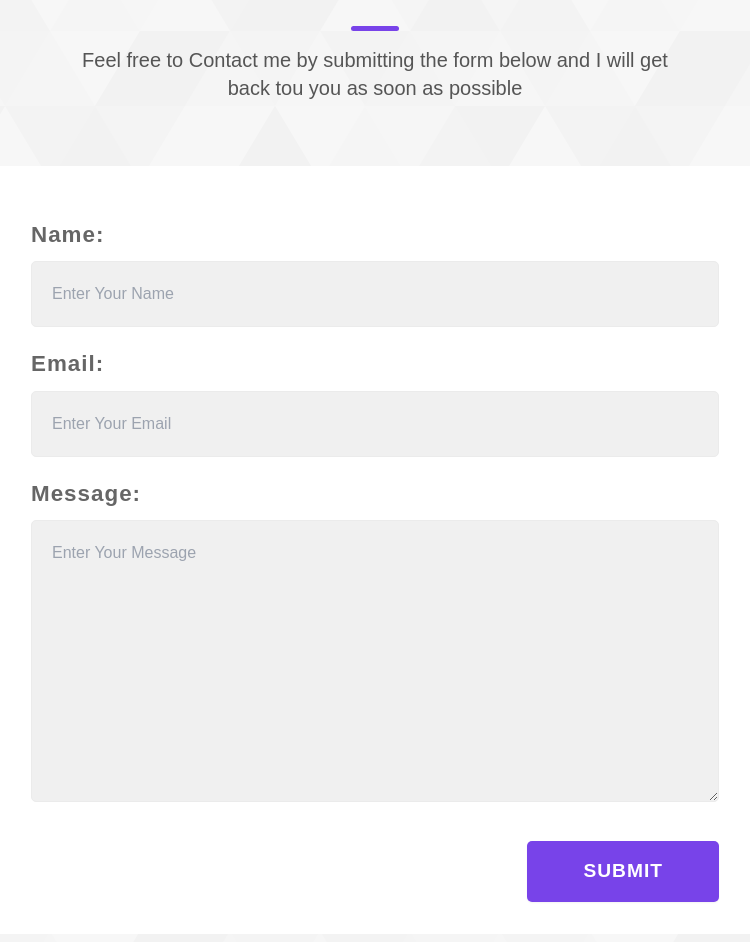
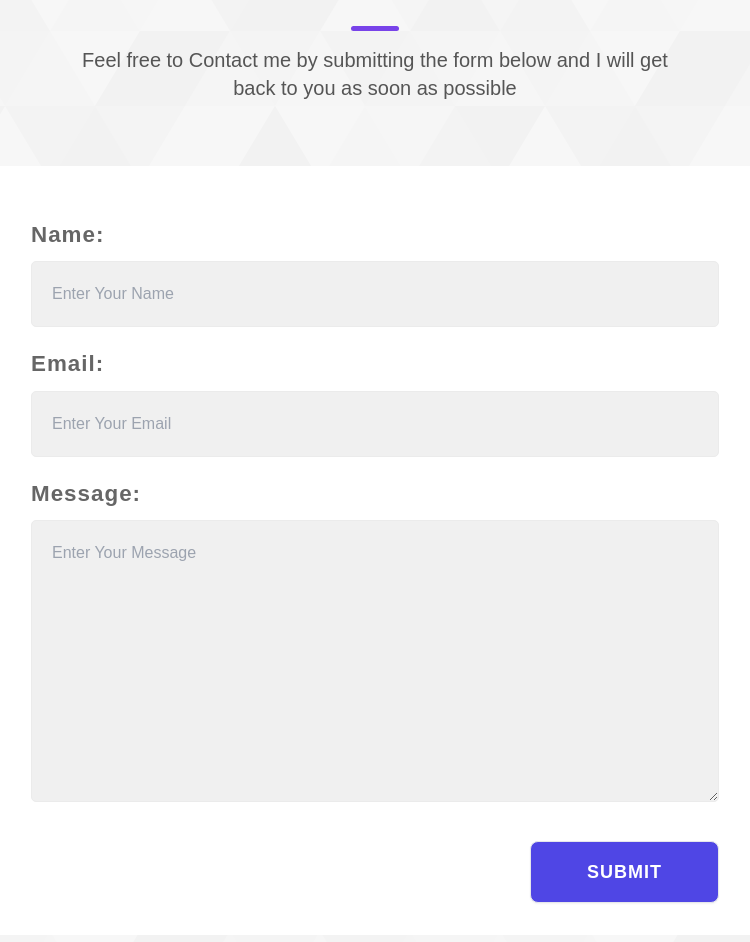
Before and after one commit to nataliiazab/portfolio, a React (Vite) app: page / in a window 1280 px wide. Shown: the part 5252-6194 px from the top of the page, without its empty margins (265-1015 px from the left). Built offline with nearby package versions, Linux system fonts and the light colour scheme; a web font is replaced by a local one.

Commit message:
add formspree to the form in the contact component

```diff
--- a/package.json
+++ b/package.json
@@ -10,6 +10,7 @@
     "preview": "vite preview"
   },
   "dependencies": {
+    "@formspree/react": "^2.5.1",
     "@heroicons/react": "^2.0.18",
     "framer-motion": "^10.12.18",
     "react": "^18.2.0",
--- a/src/components/Contact.jsx
+++ b/src/components/Contact.jsx
@@ -1,12 +1,21 @@
-/* eslint-disable no-unused-vars */
 import React from "react";
 import Headline from "../shared/Headline";
-//motion animation
 import { motion } from "framer-motion";
-//variants
 import { fadeIn } from "../variants";
+import { useForm, ValidationError } from "@formspree/react";
 
 const Contact = () => {
+  const [state, handleSubmit] = useForm("xaygopzr");
+
+  const handleFormSubmit = async (event) => {
+    event.preventDefault();
+
+    if (await handleSubmit(event)) {
+      // Form submission was successful
+      alert("Thank you for submitting!");
+    }
+  };
+
   return (
     <motion.div
       className="contact mx-auto mt-8 px-7"
@@ -19,30 +28,28 @@ const Contact = () => {
       <Headline
         title={"CONTACT"}
         subtitle={
-          "Feel free to Contact me by submitting the form below and I will get back tou you as soon as possible"
+          "Feel free to Contact me by submitting the form below and I will get back to you as soon as possible"
         }
       />
       <div className="md:w-2/3 mx-auto bg-white md:px-16 px-8 py-8 rounded mb-32">
-        <form>
-          <label htmlFor="">Name:</label>
+        <form onSubmit={handleFormSubmit}>
+          <label htmlFor="name">Name:</label>
           <input
             type="text"
             name="name"
             id="name"
             placeholder="Enter Your Name"
             className="p-5"
-          ></input>
-
-          <label htmlFor="">Email:</label>
+          />
+          <label htmlFor="email">Email:</label>
           <input
             type="email"
             name="email"
             id="email"
             placeholder="Enter Your Email"
             className="p-5"
-          ></input>
-
-          <label htmlFor="">Message:</label>
+          />
+          <label htmlFor="message">Message:</label>
           <textarea
             name="message"
             id="message"
@@ -50,9 +57,26 @@ const Contact = () => {
             rows="10"
             placeholder="Enter Your Message"
             className="p-5 mb-8"
-          ></textarea>
+          />
+          <ValidationError prefix="Name" field="name" errors={state.errors} />
+          <ValidationError prefix="Email" field="email" errors={state.errors} />
+          <ValidationError
+            prefix="Message"
+            field="message"
+            errors={state.errors}
+          />
 
-          <button className="btn px-14 py-4 shadow-sm">Submit</button>
+          {state.succeeded ? (
+            <p className="text-indigo-600">Thank you for your message!</p>
+          ) : (
+            <button
+              className="btn px-14 py-4 shadow-sm transition-transform duration-300 transform uppercase font-semibold text-white bg-indigo-600 border rounded-lg text-lg"
+              type="submit"
+              disabled={state.submitting}
+            >
+              Submit
+            </button>
+          )}
         </form>
       </div>
     </motion.div>
```
Also changed, not shown: 1 other file (tests, documents, lock files or other folders).
